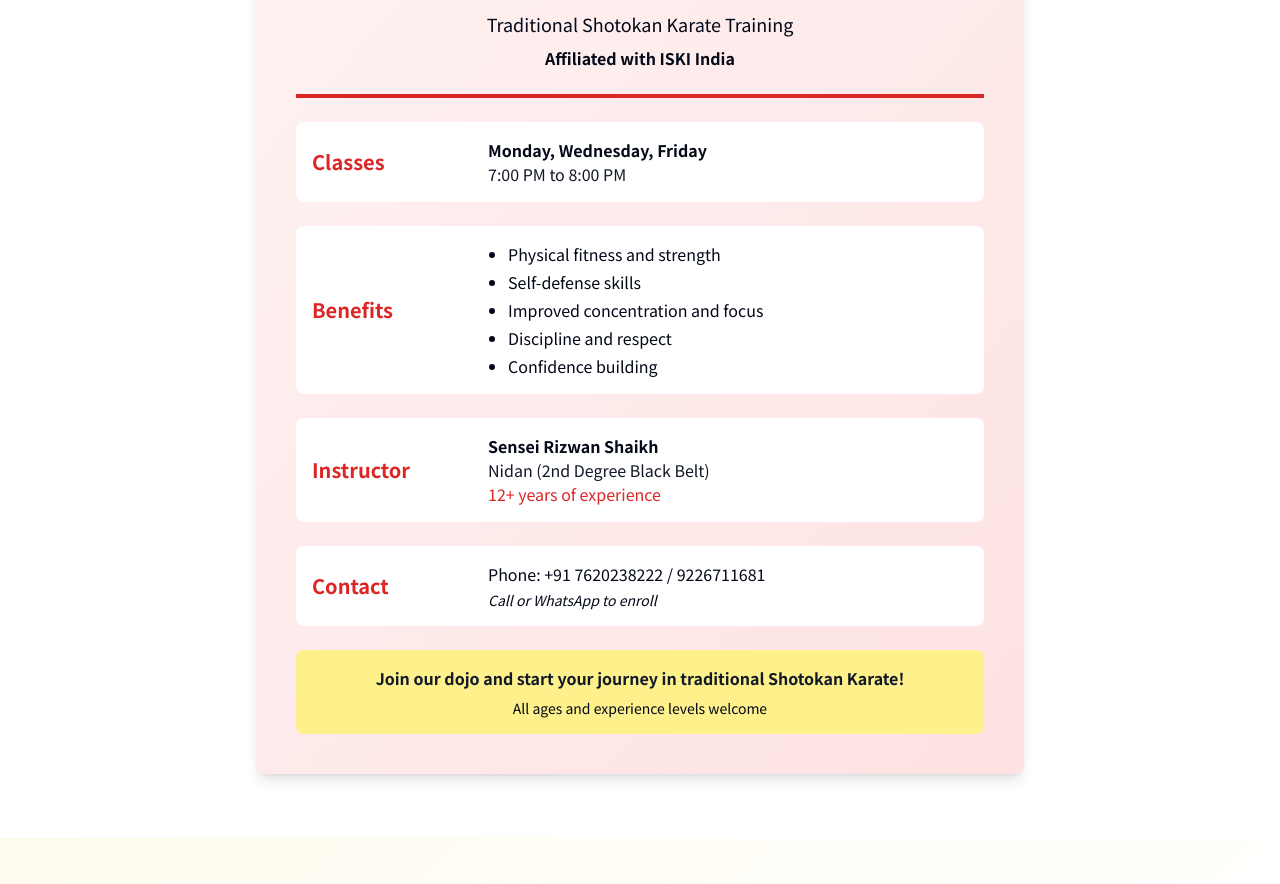
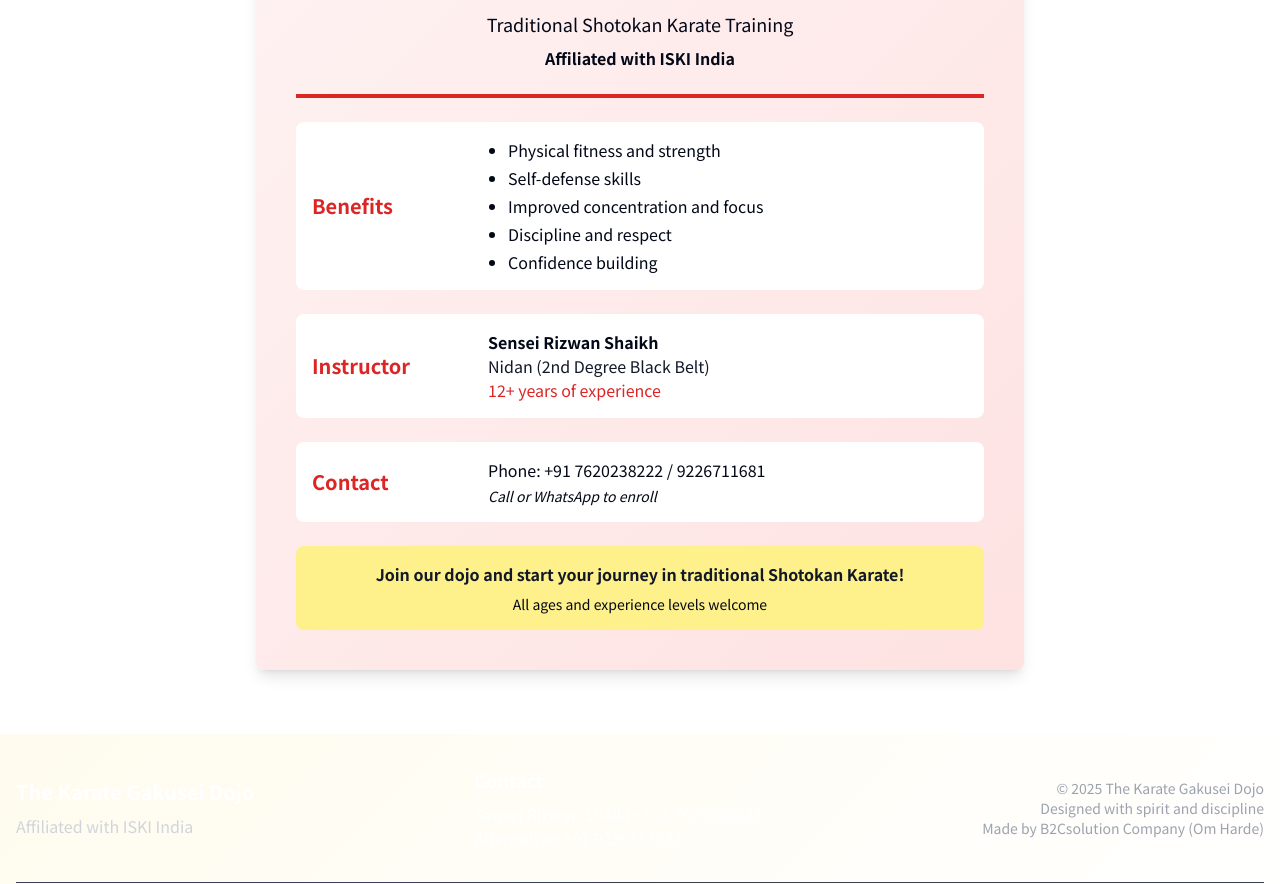
Before and after one commit to omharde42/Gakusei-Karate-Website, a React (Vite) app: page / in a window 1280 px wide. Shown: the part 7632-8516 px from the top of the page. Built offline with nearby package versions, Linux system fonts and the light colour scheme.

Commit message:
Remove schedule from dojo poster
Removed the schedule information from the dojo poster.

```diff
--- a/src/components/PosterSection.tsx
+++ b/src/components/PosterSection.tsx
@@ -18,16 +18,6 @@ const PosterSection = () => {
 
             {/* Poster Content */}
             <div className="space-y-6">
-              <div className="flex flex-col md:flex-row md:items-center gap-4 bg-white p-4 rounded-lg">
-                <div className="md:w-1/4 text-center md:text-left">
-                  <h4 className="font-bold text-karate-red text-xl">Classes</h4>
-                </div>
-                <div className="md:w-3/4">
-                  <p className="font-bold">Monday, Wednesday, Friday</p>
-                  <p className="text-karate-dark">7:00 PM to 8:00 PM</p>
-                </div>
-              </div>
-
               <div className="flex flex-col md:flex-row md:items-center gap-4 bg-white p-4 rounded-lg">
                 <div className="md:w-1/4 text-center md:text-left">
                   <h4 className="font-bold text-karate-red text-xl">Benefits</h4>
```
